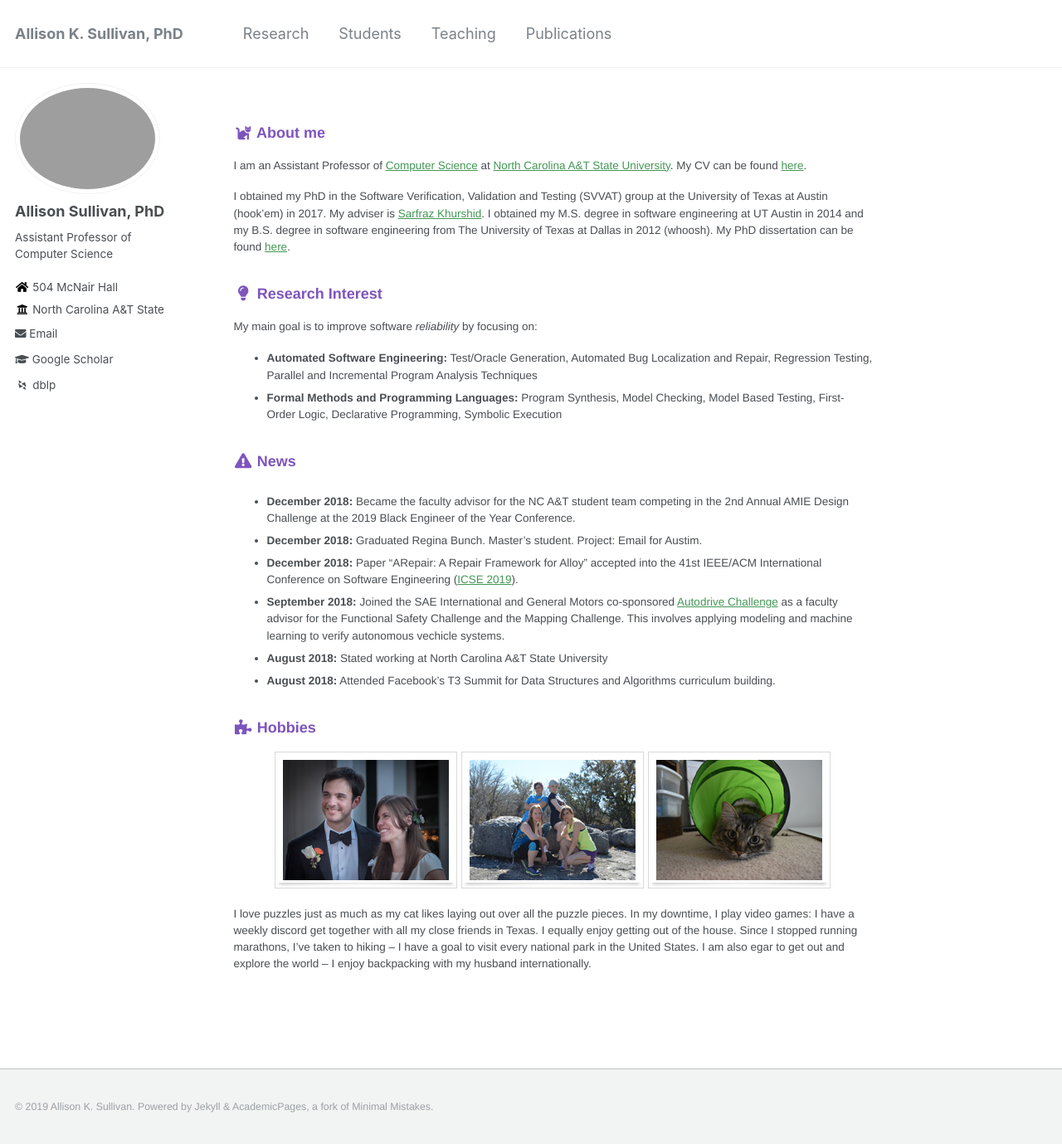
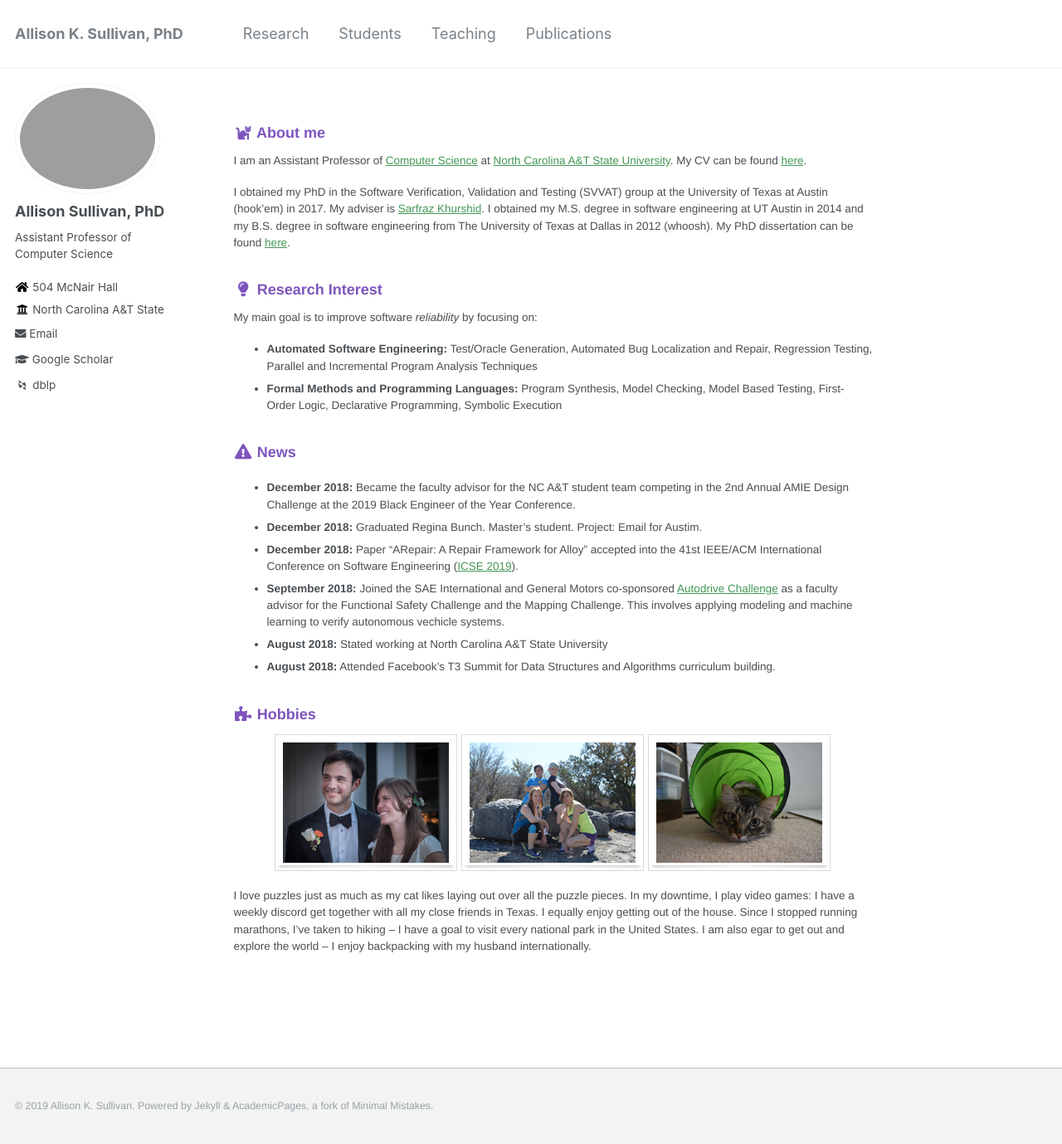
Before and after one commit to Allisonius/allisonius.github.io, a Jekyll site: the page built from _pages/about.md, in a window 1280 px wide and 1379 px high. Shown: the whole window at 83% size. Built offline with Jekyll 4.4.1, drawn with Linux system fonts in a browser that asks for light colours; some web fonts are replaced.

Commit message:
Update _page.scss

```diff
--- a/_sass/_page.scss
+++ b/_sass/_page.scss
@@ -52,7 +52,7 @@
 .page__content {
 
      h3 {
-    padding-bottom: 0.5em;
+    padding-bottom: 0.2em;
     color: #7e54bd;
   }
 
```
